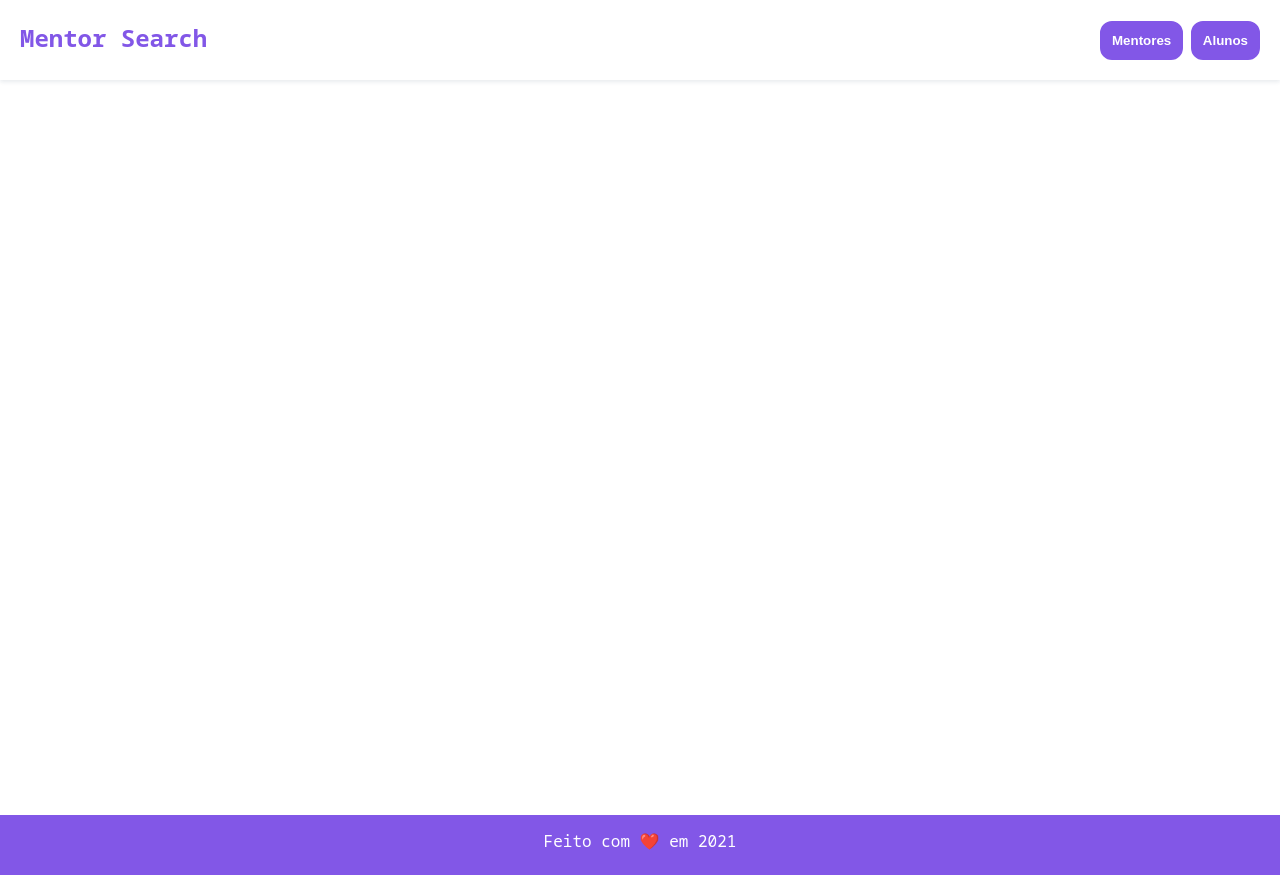
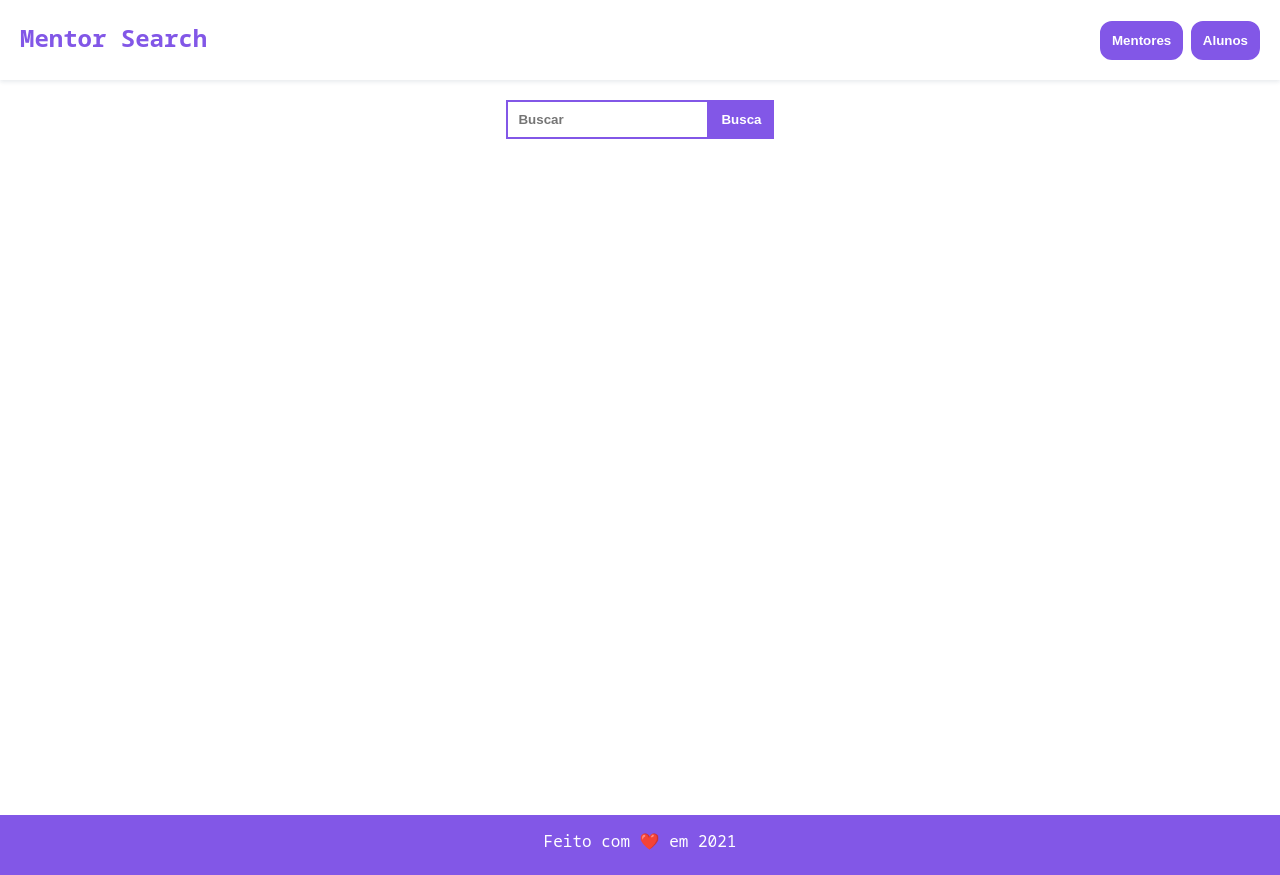
Before and after one commit to Karinemoreira/mentor-search, a Vue app: page / in a window 1280 px wide. Built offline with nearby package versions, Linux system fonts and the light colour scheme.

Commit message:
first version searchbar

```diff
--- a/src/App.vue
+++ b/src/App.vue
@@ -1,6 +1,7 @@
 <template>
   <Header />
   <main>
+    <SearchBar />
       <router-view />
   </main>
   <Footer />
@@ -8,13 +9,15 @@
 
 <script>
   import Header from "./components/Header.vue";
-    import Footer from "./components/Footer.vue";
+  import SearchBar from "./components/SearchBar.vue";
+  import Footer from "./components/Footer.vue";
 
 
   export default {
     name: "App",
     components: {
-      Header, Footer
+      Header, Footer,
+      SearchBar
     },
   };
 </script>
--- /dev/null
+++ b/src/components/SearchBar.vue
@@ -0,0 +1,44 @@
+<template>
+  <div class='search-container'>
+    <input type="text" name="query" placeholder="Buscar" />
+    <button class="btn-search">Busca</button>
+  </div>
+</template>
+
+<script>
+  export default {
+    name: "SearchBar",
+  };
+</script>
+
+<!-- Add "scoped" attribute to limit CSS to this component only -->
+<style scoped>
+.search-container {
+  margin: 20px;
+}
+
+input {
+  border: none;
+  border: 2px solid #8257e7;
+  color: black;
+  padding: 10px;
+  font-weight: bold;
+  outline: 0
+}
+
+.btn-search {
+  border: 2px solid #8257e7;
+  background: #8257e7;
+  color: #fff;
+/*   border-radius: 12px; */
+  padding: 10px;
+  cursor: pointer;
+  font-weight: bold;
+}
+
+.btn-search:hover {
+  border: 2px solid #6f39ee;
+  background: #6f39ee;
+  color: #fff;
+}
+</style>
```
